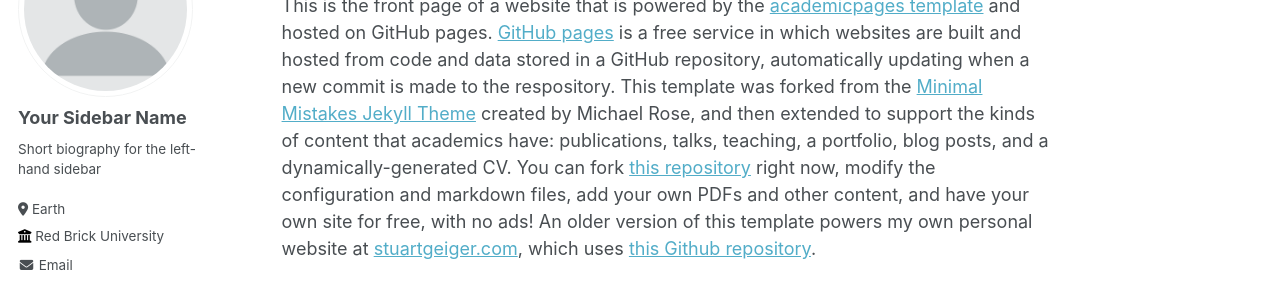
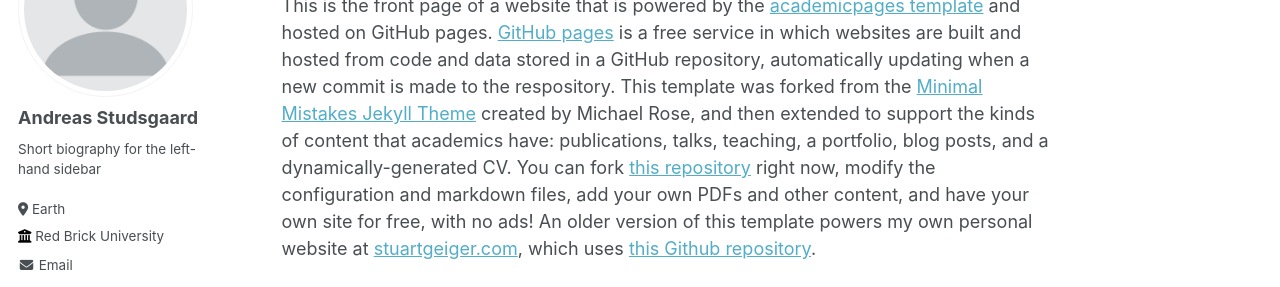
Before and after one commit to Fermat127/fermat127.github.io, a Jekyll site: the page built from _pages/about.md, in a window 1280 px wide. Shown: the part 196-483 px from the top of the page. Built offline with Jekyll 4.4.1, drawn with Linux system fonts in a browser that asks for light colours; some web fonts are replaced.

Commit message:
Update _config.yml

```diff
--- a/_config.yml
+++ b/_config.yml
@@ -21,7 +21,7 @@ repository               : "academicpages/academicpages.github.io"
 author:
   # Biographic information
   avatar           : "profile.png"
-  name             : "Your Sidebar Name"
+  name             : "Andreas Studsgaard"
   pronouns         : # example: "she/her"
   bio              : "Short biography for the left-hand sidebar"
   location         : "Earth"
```
